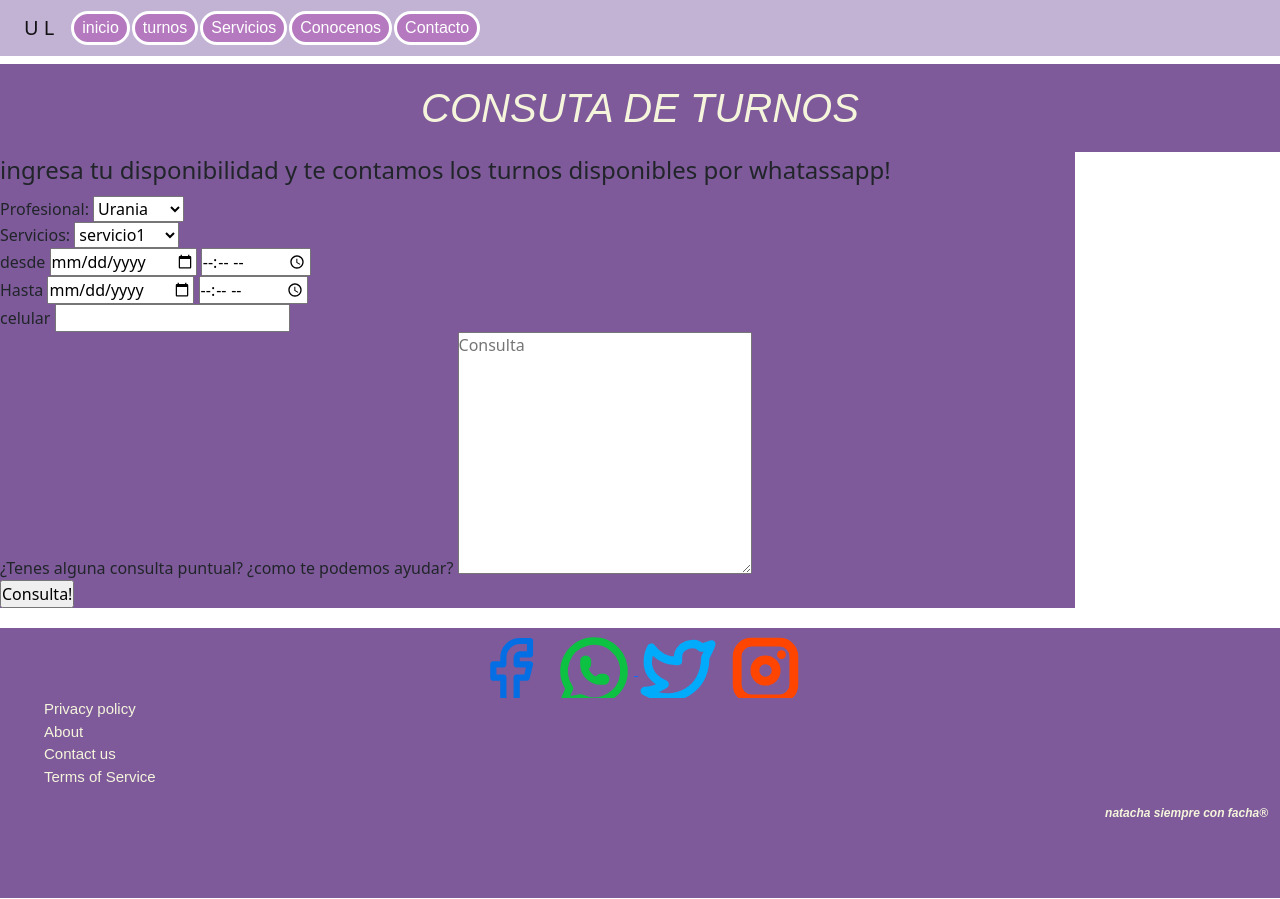
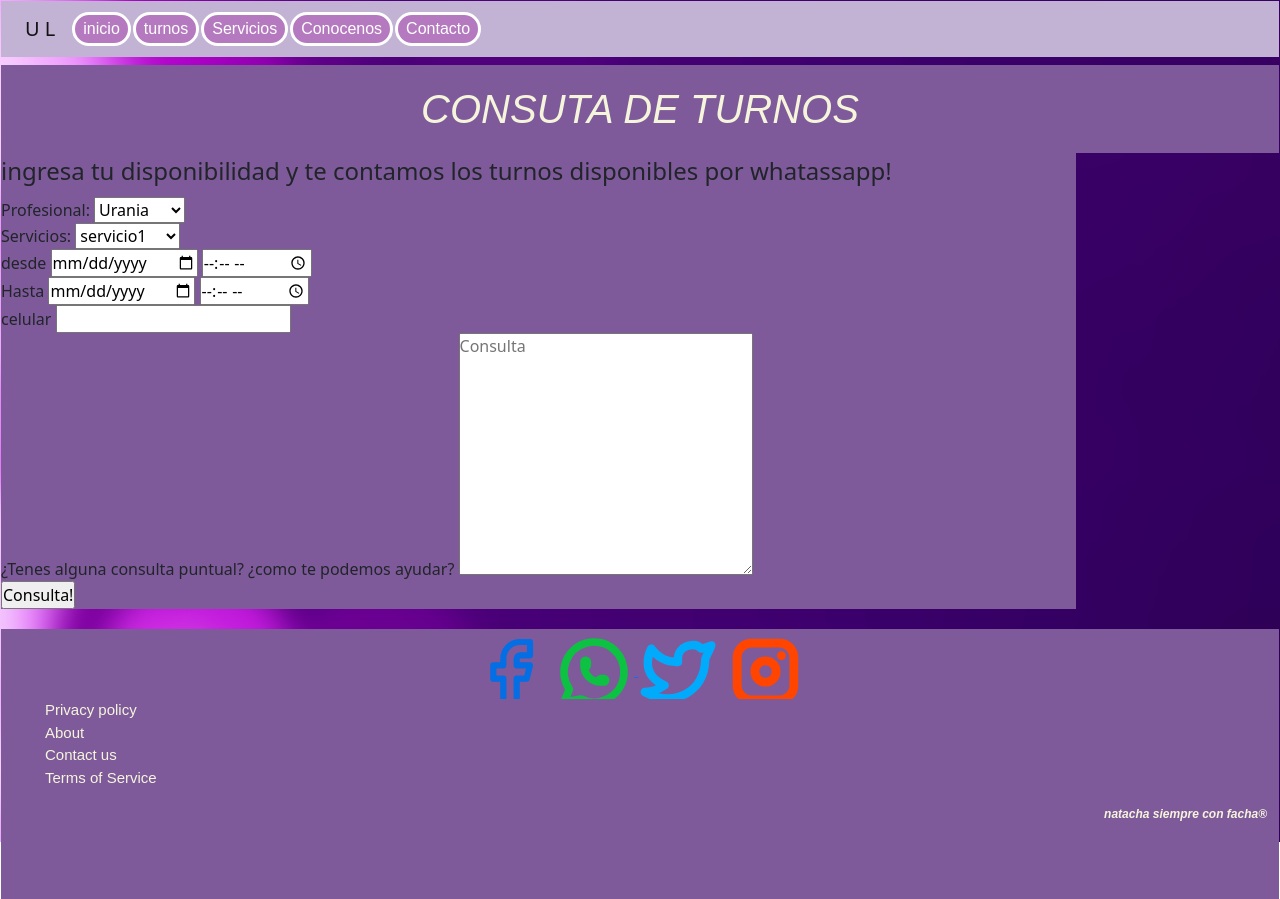
Before and after one commit to ErnestoGamba/Urania-Lashes, a website: page pages/turnos.html in a window 1280 px wide. Drawn offline with nearby package versions, Linux system fonts and the light colour scheme.

Commit message:
buen punto para comit, sass mas organizado

```diff
--- a/scss/_general.scss
+++ b/scss/_general.scss
@@ -1,3 +1,16 @@
+body {
+  background-image: url("../img/fondo2.jpg");
+  height: 100%;
+  background-size: cover;
+  padding: 1px;
+  gap: 0px;
+  background-repeat: no-repeat;
+  background-position: center;
+  background-size: cover;
+  grid-template-columns: auto;
+  grid-template-rows: auto;
+}
+
 h1 {
     position: relative;
     top: 1vh;
@@ -5,7 +18,7 @@ h1 {
     left: auto;
     height: auto;
     width: fit-content;
-    margin-top: 30px;
+    margin-top: 20%;
     margin-bottom: 30px;
     margin-left: auto;
     margin-right: auto;
--- a/scss/style.scss
+++ b/scss/style.scss
@@ -53,21 +53,6 @@
   margin-right: 20px;
   display: inline-block
 }
-
-.body_index {
-
-  background-image: url("../img/fondo2.jpg");
-  height: 100%;
-  background-size: cover;
-  padding: 1px;
-  gap: 0px;
-  background-repeat: no-repeat;
-  background-position: center;
-  background-size: cover;
-  grid-template-columns: auto;
-  grid-template-rows: auto;
-
-}
 .promos {
   text-align: center;
   background-color: $pink;
@@ -81,7 +66,6 @@
   font-style: italic;
   border-radius: 20px;
 }
-
 .aside {
   font-family: 'Rubik', sans-serif;
   font-style: italic;
```
Also changed, not shown: index.html (+0 -1 lines), css/style.css, scss/_turnos.scss (added).
